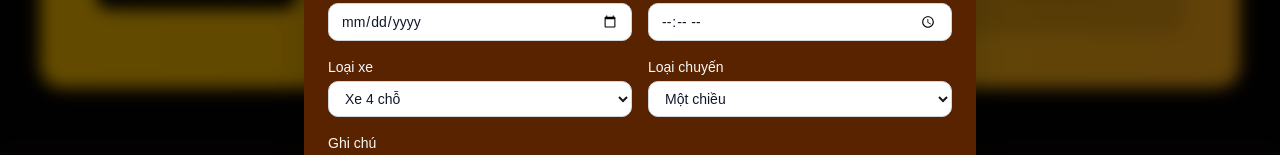
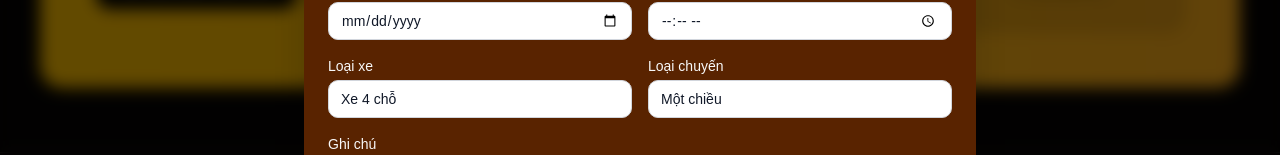
Before and after one commit to TuanMinhTran/tuantaxininhthuan, a React (Vite) app: page / in a window 1280 px wide. Both pictures are taken after a click on the button "Đặt xe online". Shown: the part 3003-3158 px from the top of the page. Built offline with nearby package versions, Linux system fonts and the light colour scheme.

Commit message:
update zalo contact animation

```diff
--- a/src/components/VietTaxiPopupBooking.jsx
+++ b/src/components/VietTaxiPopupBooking.jsx
@@ -184,13 +184,13 @@ export default function BookingPopup({ open, onClose, onSubmit }) {
               className={inputCls}
             />
           </Field>
-          <div className="grid grid-cols-1 md:grid-cols-2 gap-4">
+          <div className="grid grid-cols-1 md:grid-cols-2 gap-4 w-full">
             <Field label="Ngày đi">
               <input
                 type="date"
                 value={form.date}
                 onChange={(e) => update("date", e.target.value)}
-                className={`${inputCls} cursor-pointer`}
+                className={`${inputCls} cursor-pointer w-full`}
                 onClick={(e) => e.target.showPicker?.()}
               />
             </Field>
@@ -199,7 +199,7 @@ export default function BookingPopup({ open, onClose, onSubmit }) {
                 type="time"
                 value={form.time}
                 onChange={(e) => update("time", e.target.value)}
-                className={`${inputCls} cursor-pointer`}
+                className={`${inputCls} cursor-pointer w-full`}
                 onClick={(e) => e.target.showPicker?.()}
               />
             </Field>
@@ -269,7 +269,7 @@ export default function BookingPopup({ open, onClose, onSubmit }) {
 }
 /* ---------- helpers ---------- */
 const inputCls =
-  "w-full rounded-lg border border-gray-300 bg-white px-3 py-2 text-sm text-gray-900 placeholder-gray-500 focus:border-yellow-500 focus:outline-none focus:ring-2 focus:ring-yellow-500 transition";
+  "w-full rounded-lg appearance-none border border-gray-300 bg-white px-3 py-2 text-sm text-gray-900 placeholder-gray-500 focus:border-yellow-500 focus:outline-none focus:ring-2 focus:ring-yellow-500 transition";
 function Field({ label, children }) {
   return (
     <label className="block">
```
